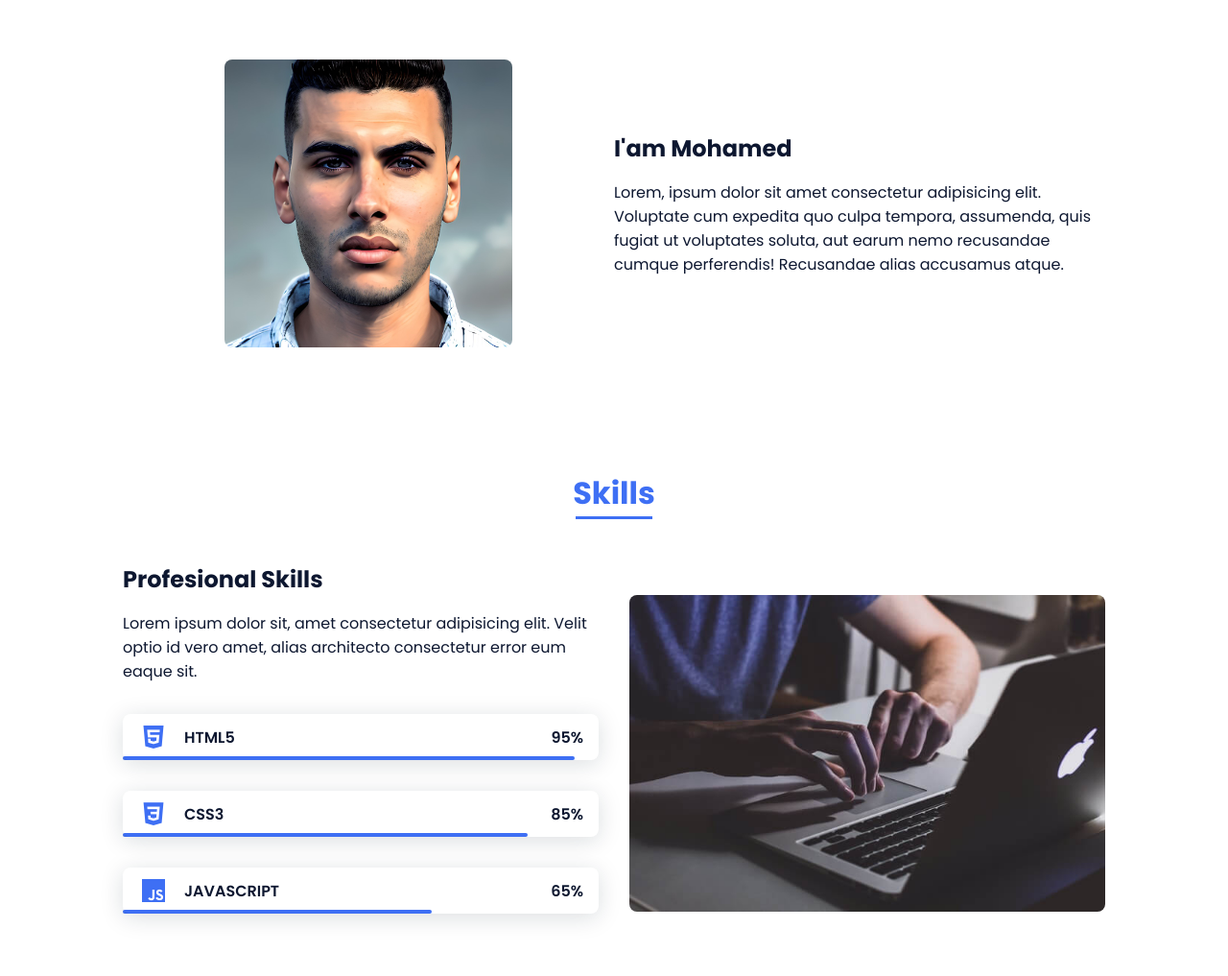
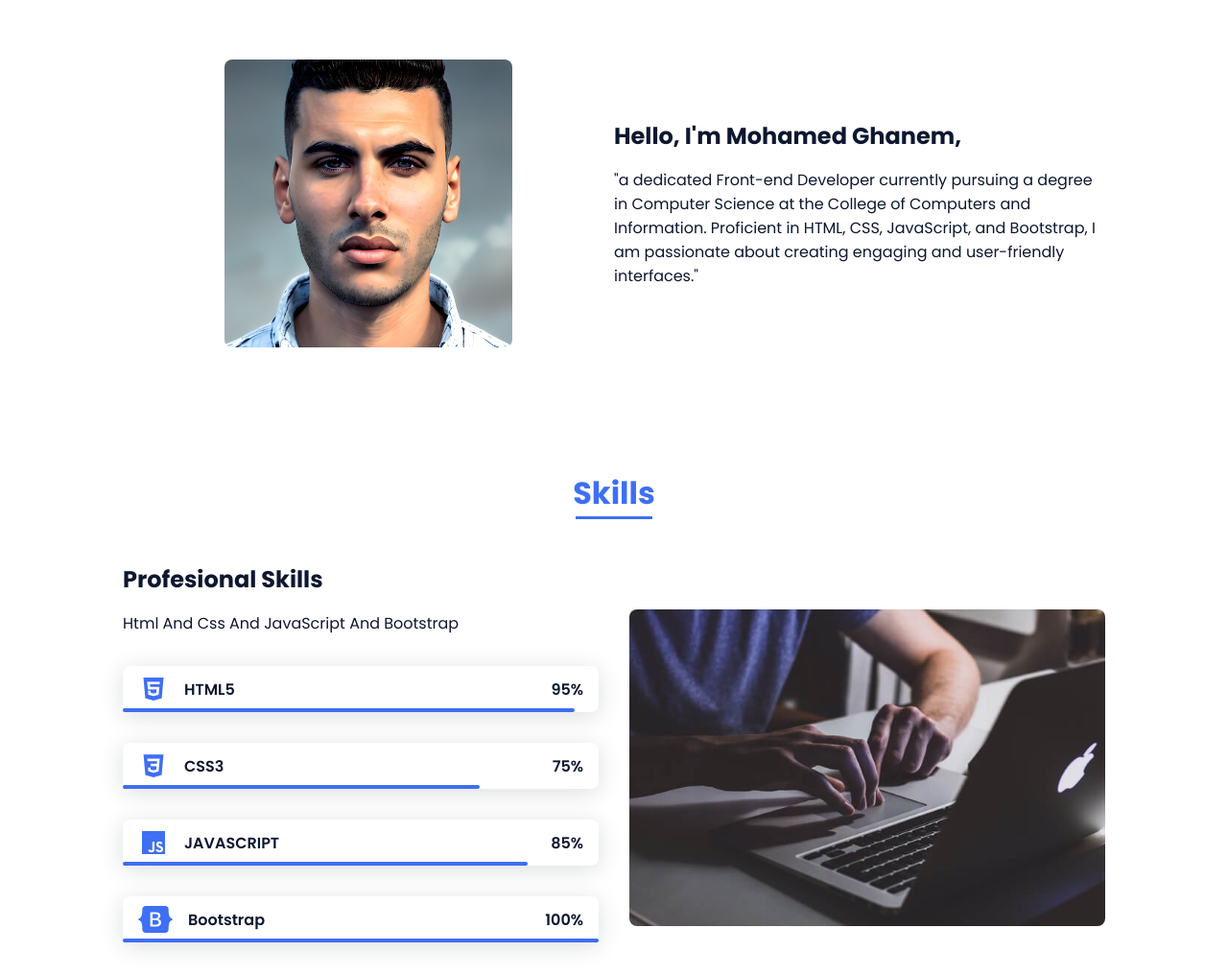
Before and after one commit to Mohamedghanem2002/my_potfolio, a plain HTML site: page index.html in a window 1280 px wide. Shown: the part 800-1817 px from the top of the page at 96% size. Drawn offline with nearby package versions, Linux system fonts and the light colour scheme.

Commit message:
Add files via upload

```diff
--- a/assets/css/styles.css
+++ b/assets/css/styles.css
@@ -216,11 +216,11 @@ img {
 /* | */
 .home__title p {
   font-size: 32px;
-  width: 235px;
+  width: 345px;
   border-right: 2px solid var(--first-color);
   overflow: hidden;
   white-space: nowrap;
-  animation: control-width 2s steps(12) 1s both, blink 0.5s infinite;
+  animation: control-width 3s steps(19) 1s both, blink 0.5s infinite;
 }
 
 @keyframes control-width {
@@ -229,7 +229,7 @@ img {
   }
 
   to {
-    width: 235px;
+    width: 345px;
   }
 }
 
--- a/index.html
+++ b/index.html
@@ -48,8 +48,7 @@
         <section class="home bd-grid" id="home">
             <div class="home__data">
                 <h1 class="home__title">Hi, I'am : <br><span class="home__title-color">Mohamed Ghanem</span><br>
-                    <p> Web
-                        Designer</p>
+                    <p>Front-End Developer</p>
                 </h1>
 
 
@@ -59,7 +58,8 @@
             <div class="home__social">
                 <a target="_blank" href="https://www.facebook.com/mohamed.aghanem.98" class="home__social-icon"> <i
                         class="fa-brands fa-facebook"></i></a>
-                <a href="" class="home__social-icon"> <i class="fa-brands fa-twitter"></i></a>
+                <a target="_blank" href="https://www.linkedin.com/in/mohamed-ghanem-94a37a25a/"
+                    class="home__social-icon"> <i class="fa-brands fa-linkedin"></i></a>
                 <a href="https://wa.me/+201552488179" class="home__social-icon" target="_blank"> <i
                         class="fa-brands fa-whatsapp"></i></a>
 
@@ -91,10 +91,10 @@
                 </div>
 
                 <div>
-                    <h2 class="about__subtitle">I'am Mohamed</h2>
-                    <p class="about__text">Lorem, ipsum dolor sit amet consectetur adipisicing elit. Voluptate cum
-                        expedita quo culpa tempora, assumenda, quis fugiat ut voluptates soluta, aut earum nemo
-                        recusandae cumque perferendis! Recusandae alias accusamus atque.</p>
+                    <h2 class="about__subtitle">Hello, I'm Mohamed Ghanem,</h2>
+                    <p class="about__text">"a dedicated Front-end Developer currently pursuing a degree in Computer
+                        Science at the College of Computers and Information. Proficient in HTML, CSS, JavaScript, and
+                        Bootstrap, I am passionate about creating engaging and user-friendly interfaces."</p>
                 </div>
             </div>
         </section>
@@ -106,8 +106,7 @@
             <div class="skills__container bd-grid">
                 <div>
                     <h2 class="skills__subtitle">Profesional Skills</h2>
-                    <p class="skills__text">Lorem ipsum dolor sit, amet consectetur adipisicing elit. Velit optio id
-                        vero amet, alias architecto consectetur error eum eaque sit.</p>
+                    <p class="skills__text">Html And Css And JavaScript And Bootstrap</p>
                     <div class="skills__data">
                         <div class="skills__names">
                             <i class='bx bxl-html5 skills__icon'></i>
@@ -125,7 +124,19 @@
                             <i class='bx bxl-css3 skills__icon'></i>
                             <span class="skills__name">CSS3</span>
                         </div>
-                        <div class="skills__bar skills__css" style="width: 0" data-width="85%">
+                        <div class="skills__bar skills__css" style="width: 0" data-width="75%">
+
+                        </div>
+                        <div>
+                            <span class="skills__percentage">75%</span>
+                        </div>
+                    </div>
+                    <div class="skills__data">
+                        <div class="skills__names">
+                            <i class='bx bxl-javascript skills__icon'></i>
+                            <span class="skills__name">JAVASCRIPT</span>
+                        </div>
+                        <div class="skills__bar skills__js" style="width: 0" data-width="85%">
 
                         </div>
                         <div>
@@ -134,28 +145,16 @@
                     </div>
                     <div class="skills__data">
                         <div class="skills__names">
-                            <i class='bx bxl-javascript skills__icon'></i>
-                            <span class="skills__name">JAVASCRIPT</span>
+                            <i class='fa-brands fa-bootstrap skills__icon'></i>
+                            <span class="skills__name">Bootstrap</span>
                         </div>
-                        <div class="skills__bar skills__js" style="width: 0" data-width="65%">
+                        <div class="skills__bar skills__ux" style="width: 0" data-width="100%">
 
                         </div>
                         <div>
-                            <span class="skills__percentage">65%</span>
+                            <span class="skills__percentage">100%</span>
                         </div>
                     </div>
-                    <!-- <div class="skills__data">
-                        <div class="skills__names">
-                            <i class='bx bxs-paint skills__icon'></i>
-                            <span class="skills__name">UX/UI</span>
-                        </div>
-                        <div class="skills__bar skills__ux" style="width: 0" data-width="85%">
-
-                        </div>
-                        <div>
-                            <span class="skills__percentage">85%</span>
-                        </div>
-                    </div> -->
                 </div>
 
                 <div>
@@ -211,7 +210,8 @@
         <div class="footer__social">
             <a target="_blank" href="https://www.facebook.com/mohamed.aghanem.98" class="footer__icon"> <i
                     class="fa-brands fa-facebook"></i></a>
-            <a href="#" class="footer__icon"> <i class="fa-brands fa-twitter"></i></a>
+            <a target="_blank" href="https://www.linkedin.com/in/mohamed-ghanem-94a37a25a/" class="footer__icon"> <i
+                    class="fa-brands fa-linkedin"></i></a>
             <a href="https://wa.me/+201552488179" class="footer__icon" target="_blank"> <i
                     class="fa-brands fa-whatsapp"></i></a>
         </div>
```
